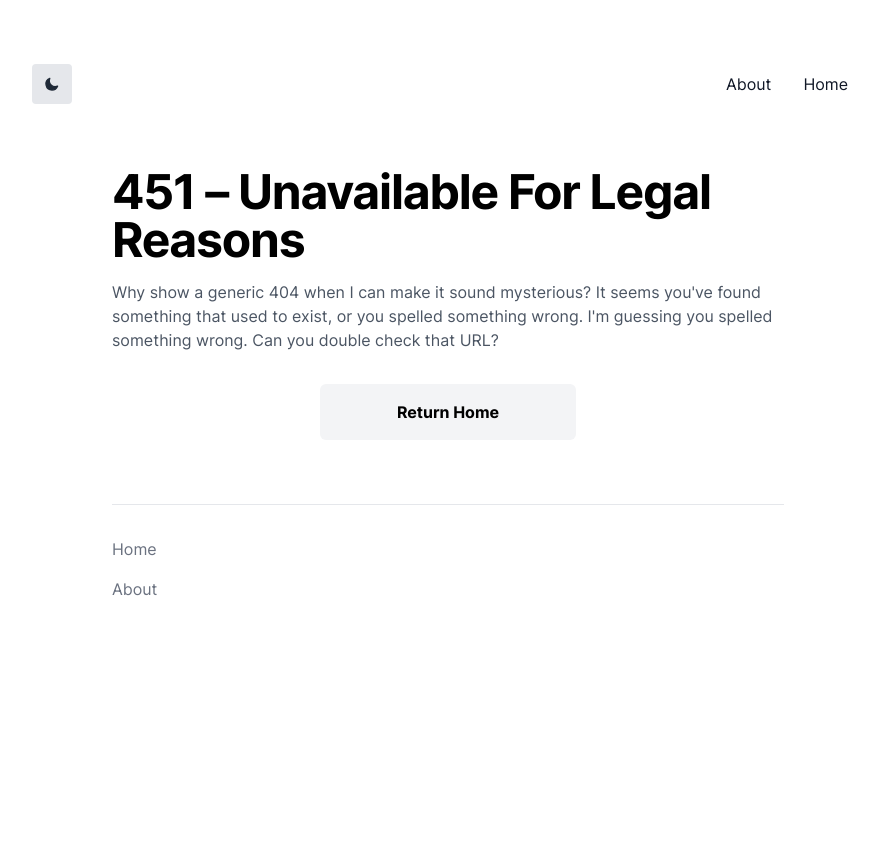
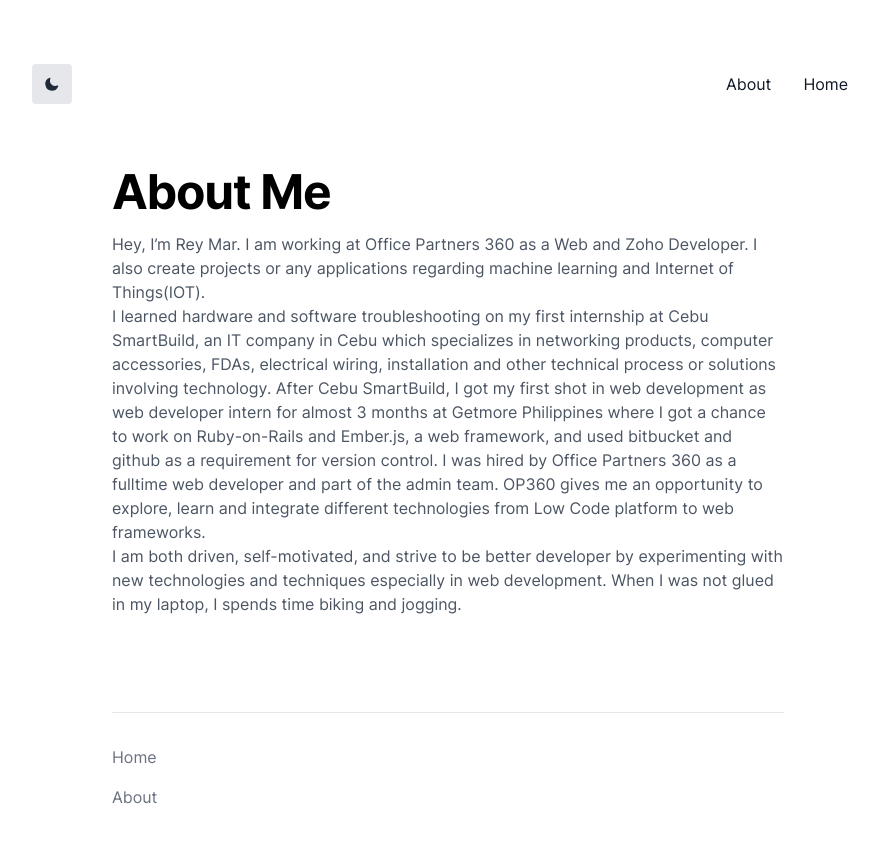
Before and after one commit to rg27/media-prod, a Next.js app: page /about in a window 1280 px wide. Before the commit this address had no page. Shown: the top 842 px of the page, without its empty margins (192-1071 px from the left). Before the commit the page ends 800 px from the top, so only its background shows below. Built offline with nearby package versions, Linux system fonts and the light colour scheme; what @tailwindcss/typography would draw is missing.

Commit message:
Modifying the next

```diff
--- a/next.config.js
+++ b/next.config.js
@@ -5,6 +5,8 @@ module.exports = {
       'pbs.twimg.com' // Twitter Profile Picture
     ]
   },
+
+  distDir: 'build',
   webpack: (config, { dev, isServer }) => {
     if (isServer) {
       require('./scripts/generate-sitemap');
--- /dev/null
+++ b/pages/about.js
@@ -0,0 +1,215 @@
+// import Link from 'next/link';
+
+// import Container from '@/components/Container';
+
+// const Talk = ({ title, link, children }) => (
+//   <>
+//     <h3 className="font-medium mb-2 text-lg">
+//       <a
+//         className="flex items-center text-gray-900 dark:text-gray-100"
+//         target="_blank"
+//         rel="noopener noreferrer"
+//         href={link}
+//       >
+//         {title}
+//         <div>
+//           <svg
+//             className="h-4 w-4 ml-1"
+//             xmlns="http://www.w3.org/2000/svg"
+//             fill="none"
+//             viewBox="0 0 24 24"
+//             stroke="currentColor"
+//           >
+//             <path
+//               strokeLinecap="round"
+//               strokeLinejoin="round"
+//               strokeWidth={2}
+//               d="M10 6H6a2 2 0 00-2 2v10a2 2 0 002 2h10a2 2 0 002-2v-4M14 4h6m0 0v6m0-6L10 14"
+//             />
+//           </svg>
+//         </div>
+//       </a>
+//     </h3>
+//     <p className="text-gray-600 dark:text-gray-400 mb-8">{children}</p>
+//   </>
+// );
+
+// export default function About() {
+//   return (
+//     <Container title="About – Lee Robinson">
+//       <div className="flex flex-col justify-center items-start max-w-2xl mx-auto mb-16">
+//         <h1 className="font-bold text-3xl md:text-5xl tracking-tight mb-4 text-black dark:text-white">
+//           About Me
+//         </h1>
+//         <div className="mb-8 prose leading-6 text-gray-600 dark:text-gray-400">
+//           <p>
+//             Hey, I’m Lee. I'm a developer, writer, and the creator of&nbsp;
+//             <a
+//               href="https://masteringnextjs.com"
+//               target="_blank"
+//               rel="noopener noreferrer"
+//             >
+//               Mastering Next.js
+//             </a>
+//             &nbsp;and&nbsp;
+//             <a
+//               href="https://react2025.com"
+//               target="_blank"
+//               rel="noopener noreferrer"
+//             >
+//               React 2025.
+//             </a>
+//             &nbsp;I work at ▲Vercel as a Solutions Architect.
+//           </p>
+//           <p>
+//             I’ve spoken across the country at conferences and meet-ups about
+//             front-end development, design, and recruiting. I write about
+//             development, tech careers, and my personal life on&nbsp;
+//             <Link href="/newsletter">
+//               <a>my newsletter.</a>
+//             </Link>
+//           </p>
+//           <p>
+//             I grew up in small-town Iowa and went to school at Iowa State,
+//             graduating with a degree in Computer Engineering. I spend my free
+//             time playing music, creating videos, and enjoying time with friends
+//             and family in Des Moines, IA.
+//           </p>
+//         </div>
+//         <h2 className="font-bold text-3xl tracking-tight mb-4 text-black dark:text-white">
+//           Conference Talks
+//         </h2>
+//         <Talk
+//           title="Data Fetching with Next.js"
+//           link="https://www.youtube.com/watch?v=Sz7SImkdIpo&feature=youtu.be&t=6063"
+//         >
+//           Next.js is a hybrid React framework allowing you to choose your data
+//           fetching strategy on a per-page basis. In this talk, you’ll learn more
+//           about CSR (Client-Side Rendering), SSR (Server-Side Rendering), SSG
+//           (Static-Site Generation), ISR (Incremental Static Regeneration), and
+//           when to use each one. I’ll also give a quick introduction to Next.js
+//           and share some of the main features of the framework.
+//         </Talk>
+//         <Talk
+//           title="Building Static Sites with Prisma and Next.js"
+//           link="https://youtu.be/z3rmZbOEBCM?t=273"
+//         >
+//           During this workshop, you'll learn how to integrate Prisma with
+//           Next.js and build a statically-generated site that displays a list of
+//           your favorite songs. We'll use Chakra UI for styling and deploy our
+//           site with Vercel.
+//         </Talk>
+//         <Talk
+//           title="Building Component Libraries with a Monorepo"
+//           link="/building-component-libraries-with-a-monorepo.pdf"
+//         >
+//           Learn why your organization needs a component library and discover the
+//           best practices for building, scaling, and adopting it across all
+//           platforms. We'll be using industry-standard technology (React,
+//           JavaScript, Storybook) alongside cutting-edge solutions (CSS-in-JS,
+//           Monorepo).
+//         </Talk>
+//         <Talk
+//           title="Recruiting Engineers (From An Engineer's Perspective)"
+//           link="/recruiting-engineers-talent42-lee-robinson.pdf"
+//         >
+//           Hiring talent is becoming increasingly difficult with low unemployment
+//           rates and the tech industry booming. What you can do to stick out?
+//           Learn from an engineer who's been involved on both sides - both as a
+//           candidate and with hiring - on what candidates really want out of a
+//           position.
+//         </Talk>
+//         <iframe
+//           height="280"
+//           src="https://www.google.com/maps/d/embed?mid=1QOGi-u8d4vwoQ4vC4zQjKxrSfsDIQdOK&hl=en"
+//           title="Lee's Travel Map"
+//           width="100%"
+//         />
+//       </div>
+//     </Container>
+//   );
+// }
+
+
+import Link from 'next/link';
+import { NextSeo } from 'next-seo';
+
+import Container from '@/components/Container';
+
+const Talk = ({ title, link, children }) => (
+  <>
+    <h3 className="font-medium mb-2 text-lg">
+      <a
+        className="flex items-center text-gray-900 dark:text-gray-100"
+        target="_blank"
+        rel="noopener noreferrer"
+        href={link}
+      >
+        {title}
+        <div>
+          <svg
+            className="h-4 w-4 ml-1"
+            xmlns="http://www.w3.org/2000/svg"
+            fill="none"
+            viewBox="0 0 24 24"
+            stroke="currentColor"
+          >
+            <path
+              strokeLinecap="round"
+              strokeLinejoin="round"
+              strokeWidth={2}
+              d="M10 6H6a2 2 0 00-2 2v10a2 2 0 002 2h10a2 2 0 002-2v-4M14 4h6m0 0v6m0-6L10 14"
+            />
+          </svg>
+        </div>
+      </a>
+    </h3>
+    <p className="text-gray-600 dark:text-gray-400 mb-8">{children}</p>
+  </>
+);
+
+export default function About() {
+  return (
+    <Container>
+      <NextSeo
+        title="About Me – Rey Mar Gualvez"
+        canonical="https://leerob.io/about"
+        openGraph={{
+          url: 'https://leerob.io/about',
+          title: 'About Me – Rey Mar Gualvez'
+        }}
+      />
+      <div className="flex flex-col justify-center items-start max-w-2xl mx-auto mb-16">
+        <h1 className="font-bold text-3xl md:text-5xl tracking-tight mb-4 text-black dark:text-white">
+          About Me
+        </h1>
+        <div className="mb-8 prose leading-6 text-gray-600 dark:text-gray-400">
+          <p>
+            Hey, I’m Rey Mar. I am working
+            at Office Partners 360 as a Web and Zoho Developer.
+            I also create projects or any applications regarding machine learning and
+            Internet of Things(IOT).
+          </p>
+          <p>
+           I learned hardware and software troubleshooting on my first internship at Cebu SmartBuild,
+           an IT company in Cebu which specializes in networking products, computer accessories, FDAs,
+           electrical wiring, installation and other technical process or solutions involving technology.
+           After Cebu SmartBuild, I got my first shot in web development as web developer intern for
+           almost 3 months at Getmore Philippines where I got a chance to work on Ruby-on-Rails and Ember.js, a web framework,
+           and used bitbucket and github as a requirement for version control. I was hired by Office Partners 360 as a fulltime web developer and part of the admin team.
+           OP360 gives me an opportunity to explore, learn and integrate different technologies from
+           Low Code platform to web frameworks.
+          </p>
+          <p>
+          I am both driven, self-motivated, and strive to be better developer by
+          experimenting with new technologies and techniques especially in web development.
+          When I was not glued in my laptop, I spends time biking and jogging.
+          </p>
+        </div>
+        {/*
+
+        */}
+      </div>
+    </Container>
+  );
+}
```
